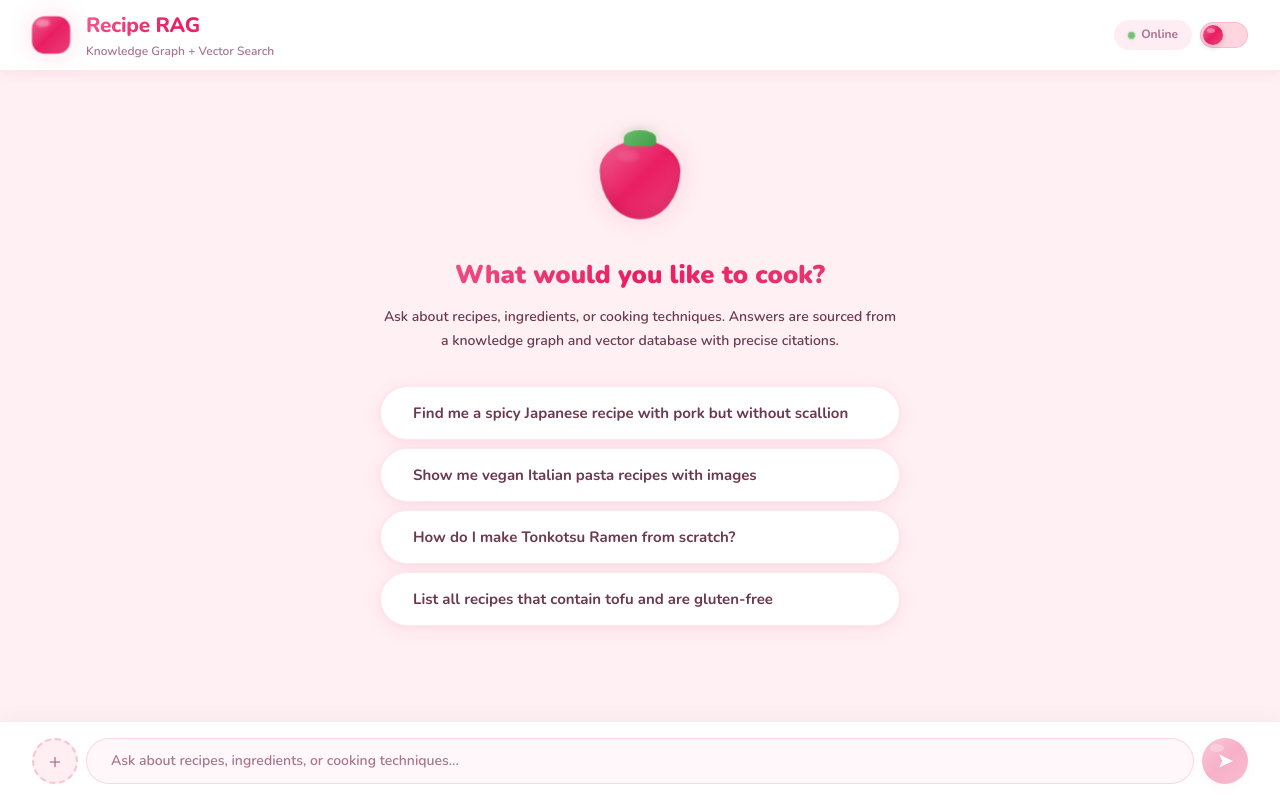
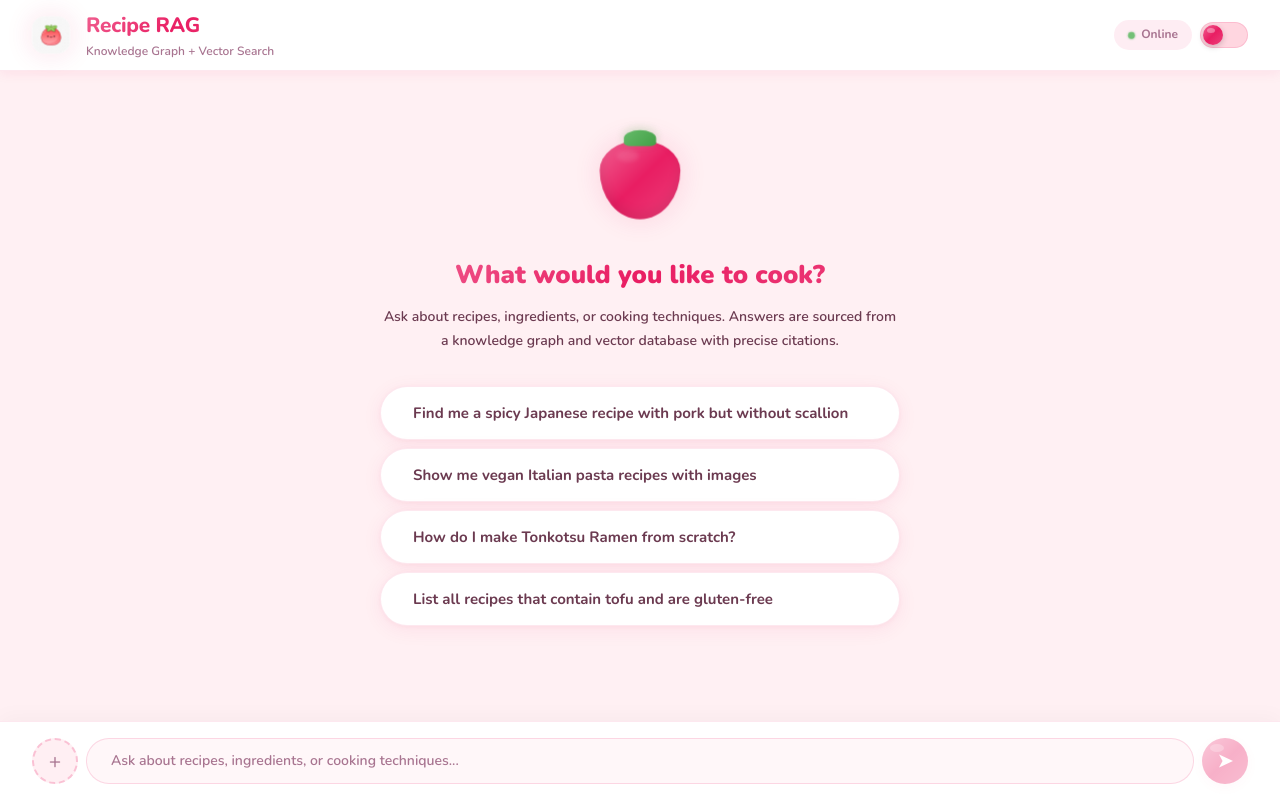
Before and after one commit to dvydinh/domain-specific-multimodal-RAG-system, a React (Vite) app in the folder frontend/: page / in a window 1280 px wide. Built offline with nearby package versions, Linux system fonts and the light colour scheme.

Commit message:
fix: restore strawberry seed background visibility and header logo
- rewrite seed CSS using solid repeating radial-gradient pattern for cross-browser reliability
- replace empty CSS div in header with actual strawberry image icon

```diff
--- a/frontend/src/App.jsx
+++ b/frontend/src/App.jsx
@@ -98,7 +98,7 @@ export default function App() {
     <div className="app">
       <header className="header">
         <div className="header__brand">
-          <div className="header__logo" />
+          <img src="/strawberry.png" alt="Strawberry Logo" className="header__logo" />
           <div>
             <div className="header__title">Recipe RAG</div>
             <div className="header__subtitle">
--- a/frontend/src/index.css
+++ b/frontend/src/index.css
@@ -191,31 +191,13 @@ body::before {
   z-index: 0;
   pointer-events: none;
   background-image:
-    radial-gradient(circle 3px, var(--seed-color) 100%, transparent 100%),
-    radial-gradient(circle 2.5px, var(--seed-color) 100%, transparent 100%),
-    radial-gradient(circle 2px, var(--seed-color) 100%, transparent 100%),
-    radial-gradient(circle 3px, var(--seed-color) 100%, transparent 100%),
-    radial-gradient(circle 2px, var(--seed-color) 100%, transparent 100%),
-    radial-gradient(circle 2.5px, var(--seed-color) 100%, transparent 100%),
-    radial-gradient(circle 3px, var(--seed-color) 100%, transparent 100%),
-    radial-gradient(circle 2px, var(--seed-color) 100%, transparent 100%),
-    radial-gradient(circle 2.5px, var(--seed-color) 100%, transparent 100%),
-    radial-gradient(circle 3px, var(--seed-color) 100%, transparent 100%),
-    radial-gradient(circle 2px, var(--seed-color) 100%, transparent 100%),
-    radial-gradient(circle 2.5px, var(--seed-color) 100%, transparent 100%),
-    radial-gradient(circle 2px, var(--seed-color) 100%, transparent 100%),
-    radial-gradient(circle 3px, var(--seed-color) 100%, transparent 100%),
-    radial-gradient(circle 2.5px, var(--seed-color) 100%, transparent 100%),
-    radial-gradient(circle 2px, var(--seed-color) 100%, transparent 100%),
-    radial-gradient(circle 3px, var(--seed-color) 100%, transparent 100%),
-    radial-gradient(circle 2px, var(--seed-color) 100%, transparent 100%);
-  background-position:
-    5% 8%, 12% 25%, 20% 55%, 28% 78%, 35% 15%,
-    42% 42%, 50% 70%, 58% 12%, 65% 38%, 72% 62%,
-    78% 88%, 85% 20%, 92% 50%, 8% 92%, 45% 95%,
-    70% 5%, 15% 68%, 88% 72%;
-  background-repeat: no-repeat;
-  background-size: 8px 10px;
+    radial-gradient(var(--seed-color) 3.5px, transparent 4.5px),
+    radial-gradient(var(--seed-color) 3px, transparent 4px),
+    radial-gradient(var(--seed-color) 2.5px, transparent 3.5px),
+    radial-gradient(var(--seed-color) 2px, transparent 3px);
+  background-size: 100px 100px;
+  background-position: 15% 15%, 65% 35%, 35% 85%, 85% 65%;
+  background-repeat: repeat;
   animation: seeds-drift 20s ease-in-out infinite;
   transition: opacity 0.6s ease;
 }
```
